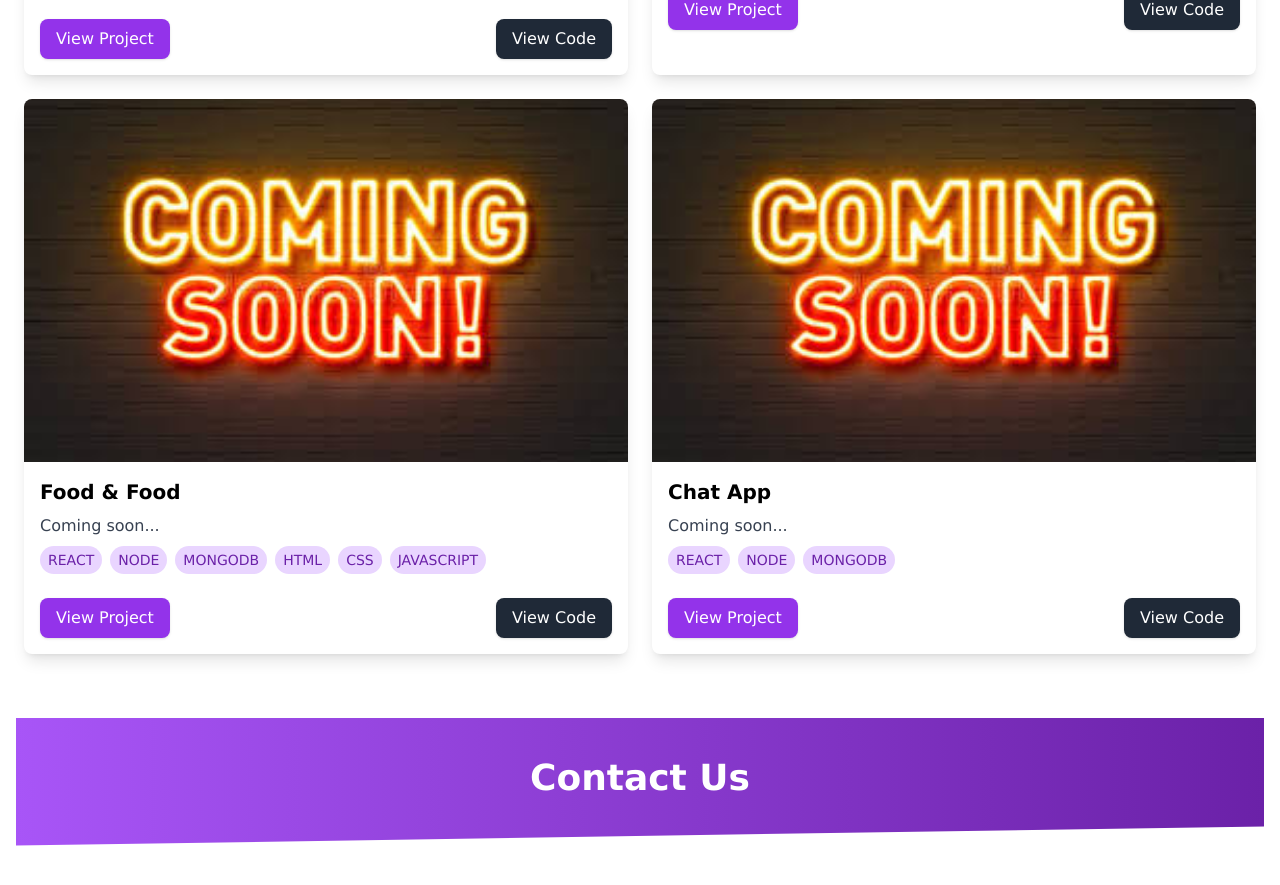
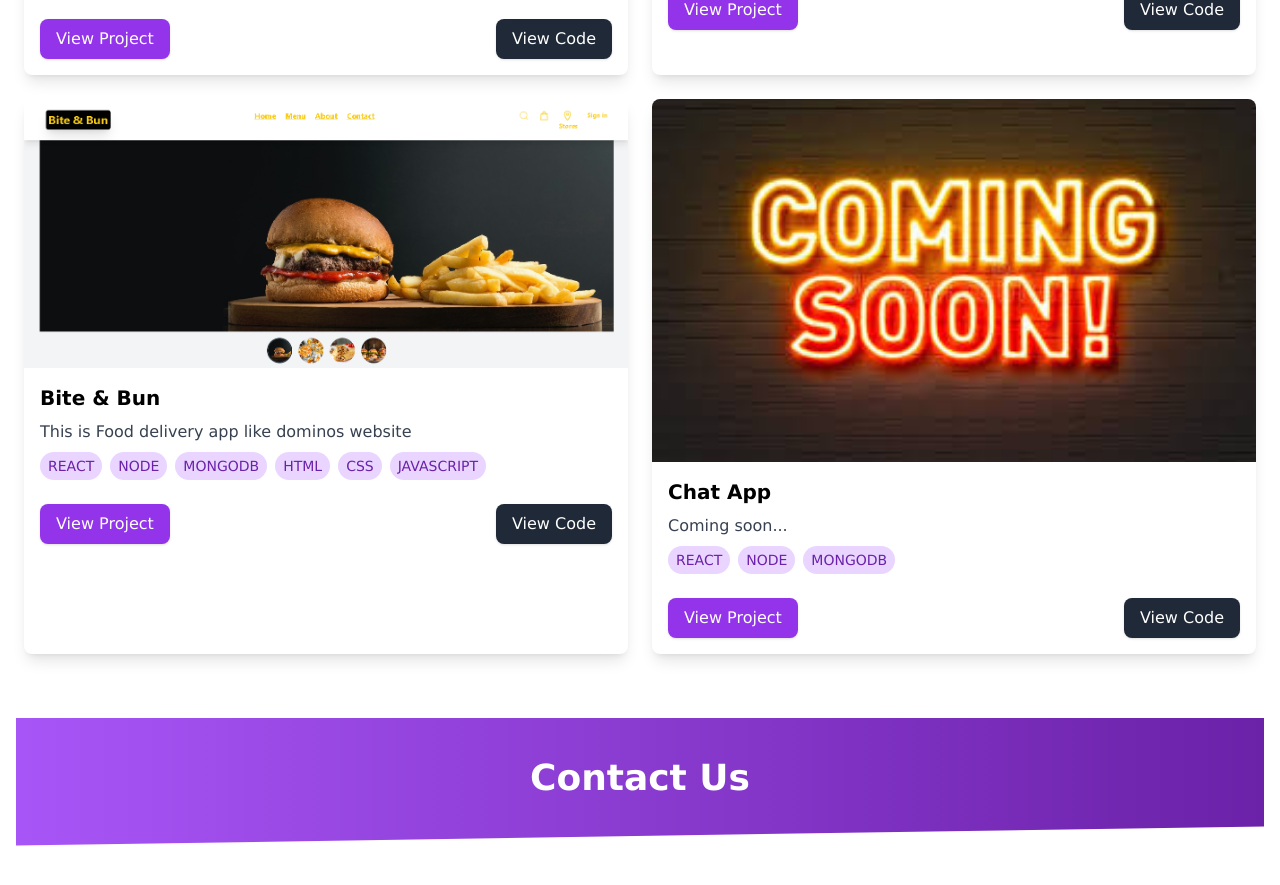
Before and after one commit to jaimin123-r/Portfolio, a React (Vite) app: page / in a window 1280 px wide. Shown: the part 2631-3516 px from the top of the page. Built offline with nearby package versions, Linux system fonts and the light colour scheme.

Commit message:
Update Portfolio.jsx

```diff
--- a/src/Components/Portfolio.jsx
+++ b/src/Components/Portfolio.jsx
@@ -40,12 +40,12 @@ const projects = [
         codeLink: '#'
     },
     {
-        image: comingsoon,
-        title: 'Food & Food ',
-        description: 'Coming soon...',
+        image: 'Food_App.png',
+        title: 'Bite & Bun ',
+        description: 'This is Food delivery app like dominos website',
         languages: ['REACT', 'NODE','MONGODB','HTML', 'CSS','JAVASCRIPT'],
-        projectLink: '#',
-        codeLink: '#'
+        projectLink: 'https://biteandbun.netlify.app/',
+        codeLink: 'https://github.com/jaimin123-r/Bite_and_Bun'
     },
     {
         image: comingsoon,
```
